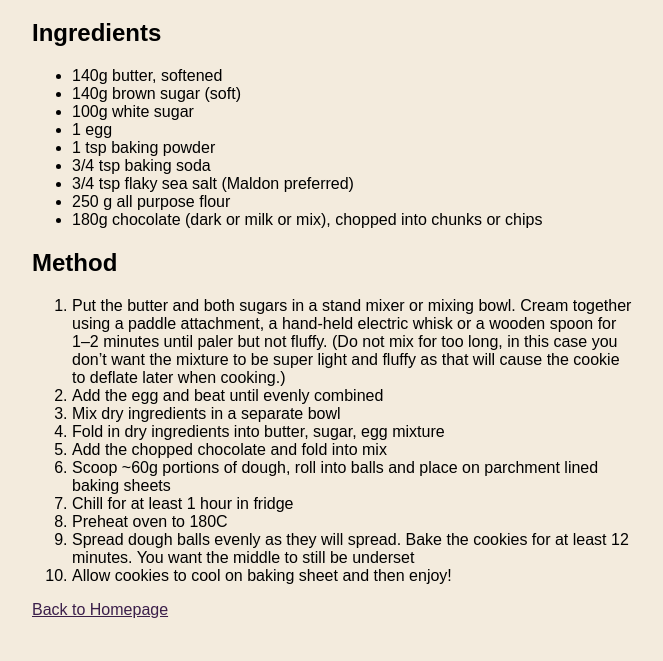
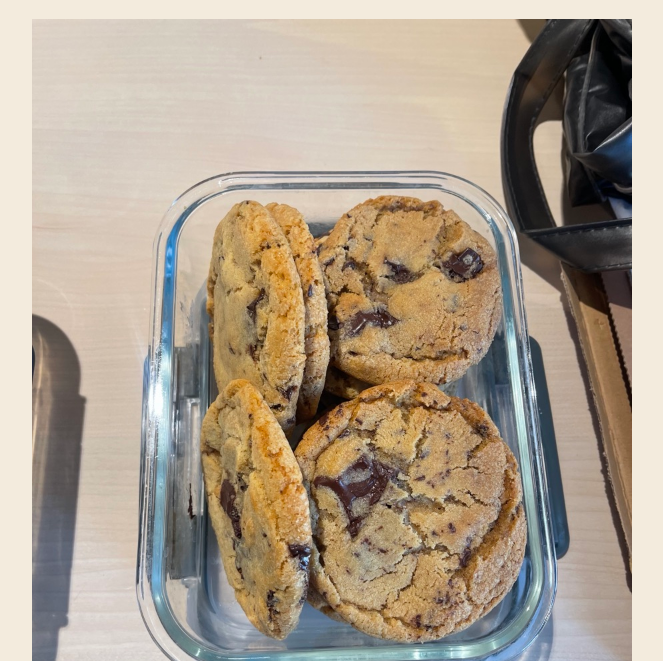
Before and after one commit to annaitchka/my-website, a plain HTML site: page cookies.html in a window 1280 px wide. Shown: the part 139-800 px from the top of the page, without its empty margins (308-971 px from the left). Drawn offline with Linux system fonts and the light colour scheme.

Commit message:
adding image to cookie recipe

```diff
--- a/cookies.html
+++ b/cookies.html
@@ -12,6 +12,7 @@
        <a href="cookies.html">Cookies</a>
     </nav>
      <h1>Chocolate chip cookies </h1>
+     <img src="cookies.jpg" alt="homemade chocolate chip cookies in glass container">
      <h2> Ingredients</h2>
      <ul>
       <li> 140g butter, softened</li>
@@ -38,5 +39,7 @@
       <li> Allow cookies to cool on baking sheet and then enjoy!</li>
     </ol>
        <p><a href="index.html">Back to Homepage</a></p>
+
+
    </body>
    </html>
--- a/style.css
+++ b/style.css
@@ -3,3 +3,4 @@
        a { color: #3B1F4A;}
        nav a{ margin-right: 16px; text-decoration: none; font-weight: bold;}
        nav a:hover {text-decoration: underline;}
+        img { max-width: 100%; height: auto; }
```
Also changed, not shown: cookies.jpg (added).
